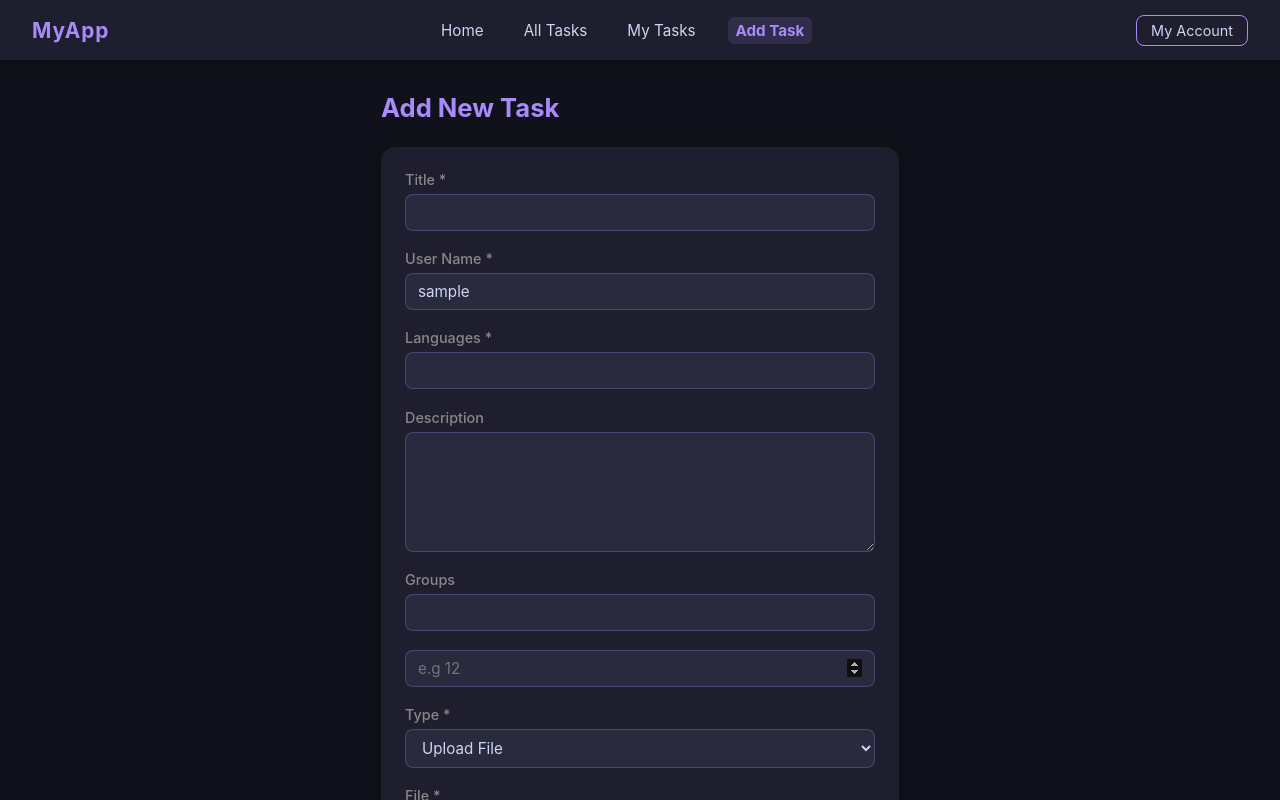
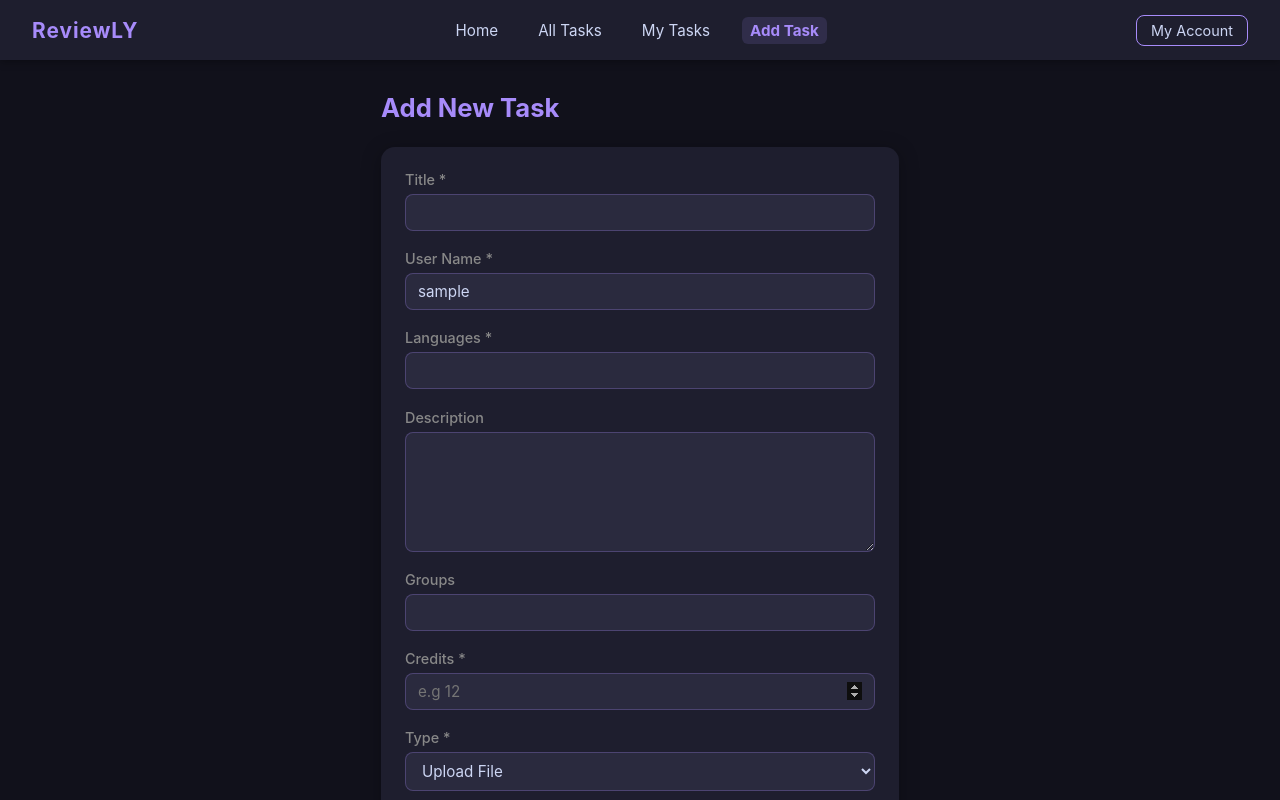
Before and after one commit to Hackathon-2026-CR/CodeReview, a React (Vite) app in the folder client/: page /add-task in a window 1280 px wide. Shown: the top 800 px of the page. Built offline with nearby package versions, Linux system fonts and the light colour scheme; sample sign-in values are in the browser's storage.

Commit message:
coorection name end add task

```diff
--- a/client/src/components/Navbar.jsx
+++ b/client/src/components/Navbar.jsx
@@ -21,7 +21,7 @@ export default function Navbar() {
 
   return (
     <nav className="navbar">
-      <div className="navbar-logo">MyApp</div>
+      <div className="navbar-logo">ReviewLY</div>
 
       <ul className="navbar-list">
         {pages.map((page) => (
--- a/client/src/pages/AddTaskPage.jsx
+++ b/client/src/pages/AddTaskPage.jsx
@@ -165,7 +165,8 @@ export default function AddTaskPage() {
               onChange={handleChange}
             />
           </div>
-
+          <div className="add-task-field">
+            <label className="add-task-label">Credits *</label>
             <input
               type="number"
               className="add-task-input"
@@ -174,6 +175,7 @@ export default function AddTaskPage() {
               placeholder="e.g 12"
               onChange={handleChange}
             />
+          </div>
 
           <div className="add-task-field">
             <label className="add-task-label">Type *</label>
```
Lines whose indentation alone changed are shown as unchanged.
